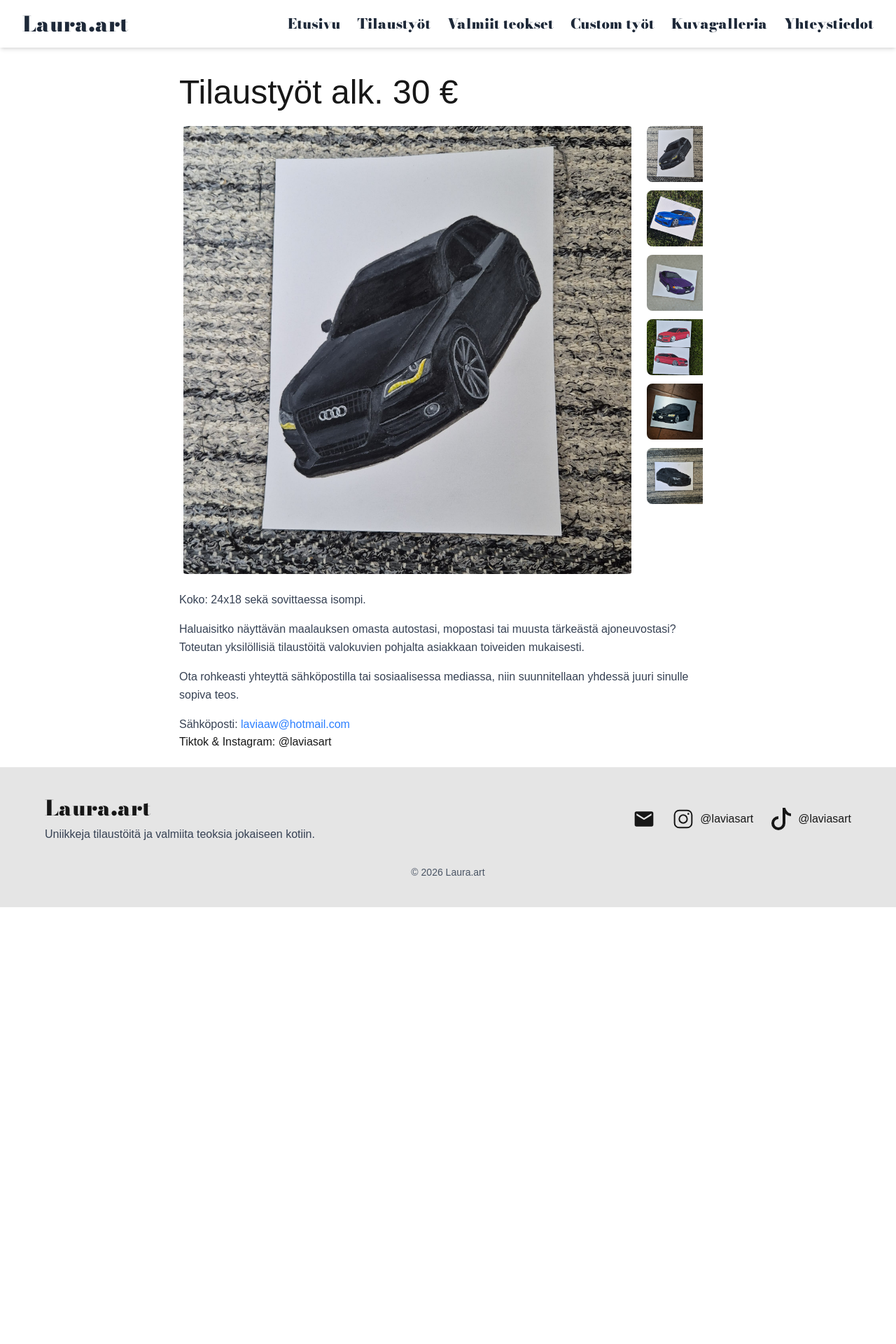
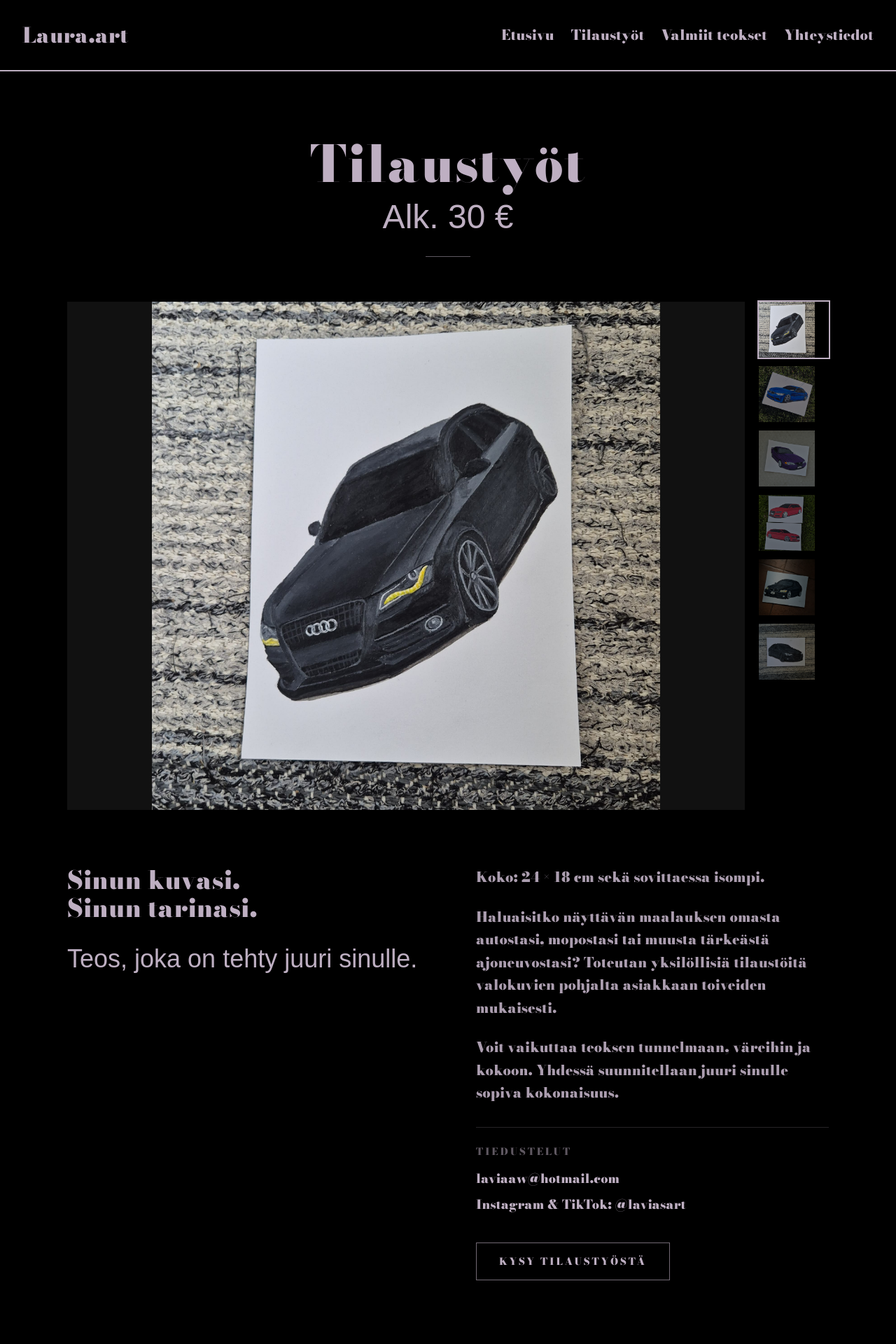
Before and after one commit to lavia1/laura.art, a Next.js app in the folder lavia-arts/: page /tilaustyot in a window 1280 px wide. Shown: the top 1920 px of the page at 70% size. Before the commit the page ends 1296 px from the top, so only its background shows below. Built offline with nearby package versions, Linux system fonts and the light colour scheme; a web font is replaced by a local one.

Commit message:
päivitys

```diff
--- a/lavia-arts/app/components/Footer.tsx
+++ b/lavia-arts/app/components/Footer.tsx
@@ -17,81 +17,116 @@ const mea = Mea_Culpa({
 
 export default function Footer() {
   return (
-        <footer id="yhteystiedot" className="bg-[#e5e5e5] py-10 px-8">
-            <div className="mx-auto max-w-6xl flex flex-col md:flex-row justify-between items-center gap-8">
+    <footer
+      id="yhteystiedot"
+      className="bg-black text-[#beafc2] px-8 py-16 border-t-2 border-[#beafc2] "
+    >
+      <div className="mx-auto max-w-6xl">
 
-                {/* Vasen puoli */}
-                <div className="text-center md:text-left">
-                    <h3 className= {`text-3xl font-semibold ${bodoni.className}`}>
+        <div className="flex flex-col md:flex-row justify-between gap-12">
+
+          {/* Vasen */}
+          <div className="max-w-md">
+            <h3
+              className={`${bodoni.className} text-5xl tracking-wide`}
+            >
               Laura.art
             </h3>
-                    <p className="mt-2 text-gray-700">
+
+            <p
+              className={`${mea.className} mt-5 text-3xl leading-relaxed opacity-90`}
+            >
               Uniikkeja tilaustöitä ja valmiita teoksia jokaiseen kotiin.
             </p>
           </div>
 
-                {/* Oikea puoli */}
-                <div className="flex flex-col items-center gap-3">
 
+          {/* Oikea */}
+          <div className="flex flex-col gap-5 md:min-w-[280px]">
 
-                    <div className="flex gap-6 items-center">
+            <p
+              className={`${bodoni.className} text-lg uppercase tracking-[0.25em] opacity-60`}
+            >
+              Ota yhteyttä
+            </p>
 
             {/* Email */}
             <a
-                            href="mailto:sinunposti@example.com"
-                            className="hover:scale-110 transition-transform"
-                            aria-label="Email"
+              href="mailto:laviaaw@gmail.com"
+              className="group flex items-center gap-4 transition-all duration-300 hover:translate-x-2"
             >
-                            <svg className="w-8 h-8" fill="currentColor" viewBox="0 0 24 24">
+              <svg
+                className="w-8 h-8 shrink-0"
+                fill="currentColor"
+                viewBox="0 0 24 24"
+              >
                 <path d="M20 4H4a2 2 0 00-2 2v12a2 2 0 002 2h16a2 2 0 002-2V6a2 2 0 00-2-2zm0 4l-8 5L4 8V6l8 5 8-5v2z" />
               </svg>
+
+              <span className={`${bodoni.className} text-2xl`}>
+                laviaaw@gmail.com
+              </span>
             </a>
+
 
             {/* Instagram */}
             <a
               href="https://www.instagram.com/laviasart/"
               target="_blank"
               rel="noopener noreferrer"
-  className="flex items-center gap-2 hover:scale-105 transition-transform"
-  aria-label="Instagram"
+              className="group flex items-center gap-4 transition-all duration-300 hover:translate-x-2"
             >
-  <svg className="w-8 h-8" fill="currentColor" viewBox="0 0 24 24">
+              <svg
+                className="w-8 h-8 shrink-0"
+                fill="currentColor"
+                viewBox="0 0 24 24"
+              >
                 <path d="M7.75 2h8.5A5.75 5.75 0 0122 7.75v8.5A5.75 5.75 0 0116.25 22h-8.5A5.75 5.75 0 012 16.25v-8.5A5.75 5.75 0 017.75 2zm0 1.5A4.25 4.25 0 003.5 7.75v8.5A4.25 4.25 0 007.75 20.5h8.5a4.25 4.25 0 004.25-4.25v-8.5A4.25 4.25 0 0016.25 3.5h-8.5z" />
                 <path d="M12 7a5 5 0 100 10 5 5 0 000-10zm0 1.5A3.5 3.5 0 1112 15.5 3.5 3.5 0 0112 8.5z" />
                 <circle cx="17.5" cy="6.5" r="1" />
               </svg>
 
-  <span>@laviasart</span>
+              <span className={`${bodoni.className} text-2xl`}>
+                @laviasart
+              </span>
             </a>
+
 
             {/* TikTok */}
             <a
               href="https://www.tiktok.com/@laviasart"
               target="_blank"
               rel="noopener noreferrer"
-  className="flex items-center gap-2 hover:scale-110 transition-transform"
-  aria-label="TikTok"
+              className="group flex items-center gap-4 transition-all duration-300 hover:translate-x-2"
             >
               <svg
-    xmlns="http://www.w3.org/2000/svg"
+                className="w-8 h-8 shrink-0"
+                fill="currentColor"
                 viewBox="0 0 16 16"
-    fill="currentColor"
-    className="w-8 h-8"
               >
                 <path d="M9 0h1.98c.144.715.54 1.617 1.235 2.512C12.895 3.389 13.797 4 15 4v2c-1.753 0-3.07-.814-4-1.829V11a5 5 0 1 1-5-5v2a3 3 0 1 0 3 3z" />
               </svg>
 
-  <span>@laviasart</span>
+              <span className={`${bodoni.className} text-2xl`}>
+                @laviasart
+              </span>
             </a>
-
-
 
           </div>
         </div>
+
+
+        {/* Alareuna */}
+        <div className="mt-16 pt-6 border-t border-[#beafc2]/20 flex flex-col sm:flex-row justify-between gap-3">
+          <p className={`${bodoni.className} text-xs opacity-50`}>
+            © {new Date().getFullYear()} Laura.art
+          </p>
+
+          <p className={`${bodoni.className} text-xs opacity-50`}>
+            Art &amp; creativity
+          </p>
         </div>
 
-            <div className="mt-8 text-center text-sm text-gray-600">
-                © {new Date().getFullYear()} Laura.art
       </div>
     </footer>
   );
--- a/lavia-arts/app/components/NavBar.tsx
+++ b/lavia-arts/app/components/NavBar.tsx
@@ -23,8 +23,8 @@ export default function NavBar() {
   const [menuOpen, setMenuOpen] = useState(false);
 
   return (
-    <nav className="bg-white text-gray-800 shadow-md">
-      <div className="mx-auto flex items-center justify-between px-4 py-4 md:px-8">
+    <nav className="bg-black text-[#beafc2] shadow-md border-b-2 border-[#beafc2] ">
+      <div className="mx-auto flex items-center justify-between px-6 py-8 md:px-8">
         {/* Logo */}
         <div className={`text-2xl md:text-3xl font-bold ${bodoni.className}`}>
           Laura.art
@@ -44,14 +44,6 @@ export default function NavBar() {
 
           <Link href="/valmiitmaalaukset" className="hover:text-gray-400">
             Valmiit teokset
-          </Link>
-
-          <Link href="/customtyot" className="hover:text-gray-400">
-            Custom työt
-          </Link>
-
-          <Link href="/kuvagalleria" className="hover:text-gray-400">
-            Kuvagalleria
           </Link>
 
           <a href="#yhteystiedot" className="hover:text-gray-400">
--- a/lavia-arts/app/page.tsx
+++ b/lavia-arts/app/page.tsx
@@ -18,7 +18,8 @@ const mea = Mea_Culpa({
 
 export default function Home() {
   return (
-    <div>
+    <div className="bg-black">
+
       {/* HERO */}
       <div className="relative w-full h-[60vh] md:h-[75vh] lg:h-[900px]">
         <Image
@@ -29,10 +30,11 @@ export default function Home() {
           className="object-cover"
         />
 
-        <div className="absolute inset-0 flex items-center justify-center text-white">
-          <div className="bg-gray-400/30 px-4 py-4 md:px-8 md:py-6 text-center mx-4 rounded-lg">
+        <div className="absolute inset-0 flex items-center justify-center text-[#beafc2]">
+          <div className="bg-black/50 px-16 py-16 w-full text-center">
+
             <h1
-              className={`text-5xl sm:text-6xl md:text-7xl lg:text-8xl font-bold tracking-wide ${bodoni.className}`}
+              className={`text-5xl sm:text-6xl md:text-7xl lg:text-8xl font-bold tracking-wide ${bodoni.className} [text-shadow:10px_10px_0px_rgba(0,0,0,0.15)]`}
             >
               Laura.art
             </h1>
@@ -40,107 +42,88 @@ export default function Home() {
             <p
               className={`mt-2 text-3xl sm:text-4xl md:text-5xl lg:text-6xl ${mea.className}`}
             >
-              Tilaustöitä, luontomaalauksia ja muuta taidetta
+              Tilaustyöt, maalaukset & muu taide
             </p>
+
           </div>
         </div>
       </div>
 
-      {/* SISÄLTÖ */}
-      <div className="bg-white px-4 py-10 md:px-10 lg:px-20">
-        <div className="grid grid-cols-1 md:grid-cols-2 xl:grid-cols-3 gap-8">
-          {/* Tilaustyöt */}
-          <div>
+
+      {/* TILAUSTYÖT */}
+      <section
+        id="tilaustyot"
+        className="bg-black text-[#beafc2] px-8 py-24 md:py-20"
+      >
+
+        {/* Otsikko */}
+        <div className="text-center mb-20 md:mb-20">
+          <h2
+            className={`text-5xl sm:text-6xl md:text-7xl ${bodoni.className} tracking-wide`}
+          >
+            Tilaustyöt
+          </h2>
+
+          <div className="mx-auto mt-6 w-16 h-px bg-[#beafc2]/50" />
+        </div>
+
+
+        {/* Kuva + teksti */}
+        <div className="mx-auto max-w-6xl grid grid-cols-1 md:grid-cols-2 gap-12 md:gap-20 items-center">
+
+          {/* Vasen – kuva */}
+          <div className="relative w-full aspect-[4/5] overflow-hidden">
+            <Image
+              src="/traktori.jpeg"
+              alt="Laura.art tilaustyö"
+              fill
+                sizes="(max-width: 768px) 100vw, 50vw"
+              className="object-cover transition-transform duration-700 hover:scale-105"
+            />
+          </div>
+
+
+          {/* Oikea – teksti */}
+          <div className="max-w-xl">
+
+            <h3
+              className={`${bodoni.className} text-3xl md:text-4xl mb-8`}
+            >
+              Sinun näköisesi teos
+            </h3>
+
+            <p
+              className={`${bodoni.className} text-lg md:text-2xl leading-relaxed opacity-90`}
+            >
+              Haluaisitko kotiisi teoksen, joka on suunniteltu
+              juuri sinulle tai lähimmäisellesi?
+            </p>
+
+            <p
+              className={`${bodoni.className} mt-6 text-lg md:text-2xl leading-relaxed opacity-90`}
+            >
+              Teen tilaustöitä autoista, traktoreista, rekoista sekä mopoista. Pääasiallisesti ilman taustaa, mutta taustankin kanssa on mahdollista!
+            </p>
+
+            <p
+              className={`${mea.className} mt-8 text-lg md:text-4xl`}
+            >
+              Tehdään jotain ainutlaatuista.
+            </p>
+
             <a
               href="/tilaustyot"
-              className="relative overflow-hidden rounded-lg group block aspect-[4/3]"
+              className={`inline-block mt-10 border border-[#beafc2]/60 px-8 py-4 text-sm tracking-[0.2em] uppercase transition-all duration-300 hover:bg-[#beafc2] hover:text-black ${bodoni.className}`}
             >
-              <Image
-                src="/sininenbw.jpg"
-                alt="Tilaustyöt"
-                fill
-                className="object-cover transition-transform duration-300 group-hover:scale-105"
-              />
-
-              <div className="absolute top-0 left-0 w-full bg-black/60 py-3 flex justify-center">
-                <span
-                  className={`text-white text-3xl sm:text-4xl md:text-5xl lg:text-6xl px-4 py-2 font-semibold ${mea.className}`}
-                >
-                  Tilaustyöt
-                </span>
-              </div>
+              Tutustu tilaustöihin
             </a>
 
-            <p
-              className={`mt-4 text-center text-base md:text-lg lg:text-xl ${bodoni.className}`}
-            >
-              Onko lahjaidea hakusessa tai haluaisitko muuten oman menopelin
-              koristeeksi? Toteutan yksilöllisiä tilaustöitä toiveiden mukaan.
-            </p>
           </div>
 
-          {/* Valmiit teokset */}
-          <div>
-            <a
-              href="/valmiitmaalaukset"
-              className="relative overflow-hidden rounded-lg group block aspect-[4/3]"
-            >
-              <Image
-                src="/talvimaisema.jpeg"
-                alt="Valmiit teokset"
-                fill
-                className="object-cover transition-transform duration-300 group-hover:scale-105"
-              />
+        </div>
 
-              <div className="absolute top-0 left-0 w-full bg-black/60 py-3 flex justify-center">
-                <span
-                  className={`text-white text-3xl sm:text-4xl md:text-5xl lg:text-6xl px-4 py-2 font-semibold ${mea.className}`}
-                >
-                  Valmiit teokset
-                </span>
-              </div>
-            </a>
+      </section>
 
-            <p
-              className={`mt-4 text-center text-base md:text-lg lg:text-xl ${bodoni.className}`}
-            >
-              Tutustu valmiisiin maalauksiin ja löydä kotiisi tai lahjaksi
-              sopiva uniikki taideteos.
-            </p>
-          </div>
-
-          {/* Custom työt */}
-          <div>
-            <a
-              href="/custom"
-              className="relative overflow-hidden rounded-lg group block aspect-[4/3]"
-            >
-              <Image
-                src="/bmwlogot.jpeg"
-                alt="Custom työt"
-                fill
-                className="object-cover transition-transform duration-300 group-hover:scale-105"
-              />
-
-              <div className="absolute top-0 left-0 w-full bg-black/60 py-3 flex justify-center">
-                <span
-                  className={`text-white text-3xl sm:text-4xl md:text-5xl lg:text-6xl px-4 py-2 font-semibold ${mea.className}`}
-                >
-                  Custom työt
-                </span>
-              </div>
-            </a>
-
-            <p
-              className={`mt-4 text-center text-base md:text-lg lg:text-xl ${bodoni.className}`}
-            >
-              Teen myös täysin uniikkeja tilaustöitä auton logoihin,
-              mittaristoihin ja muihin yksityiskohtiin asiakkaan toiveiden
-              mukaan.
-            </p>
-          </div>
-        </div>
-      </div>
     </div>
   );
 }
--- a/lavia-arts/app/tilaustyot/page.tsx
+++ b/lavia-arts/app/tilaustyot/page.tsx
@@ -32,75 +32,159 @@ export default function Tilaustyot() {
   const [selectedImage, setSelectedImage] = useState(images[0]);
 
   return (
-    <div className="max-w-6xl mx-auto px-4 py-6">
-      <h1 className={`text-4xl md:text-5xl font-bold mt-4 mb-6 ${mea.className}`}>
-        Tilaustyöt alk. 30 €
+    <main className="min-h-screen bg-black text-[#beafc2]">
+
+      {/* OTSIKKO */}
+      <section className="px-8 pt-24 pb-16 text-center">
+
+        <h1
+          className={`${bodoni.className} text-5xl sm:text-6xl md:text-7xl tracking-wide`}
+        >
+          Tilaustyöt
         </h1>
 
-      <div className="grid gap-4 md:grid-cols-[1fr_100px]">
-        {/* Iso kuva */}
-        <div className="overflow-hidden rounded-xl bg-white">
+        <p
+          className={`${mea.className} mt-4 text-3xl sm:text-4xl md:text-5xl`}
+        >
+          Alk. 30 €
+        </p>
+
+        <div className="mx-auto mt-8 w-16 h-px bg-[#beafc2]/50" />
+
+      </section>
+
+
+      {/* GALLERIA */}
+      <section className="mx-auto max-w-6xl px-8 pb-24">
+
+        <div className="grid grid-cols-1 md:grid-cols-[1fr_100px] gap-5">
+
+          {/* ISO KUVA */}
+          <div className="relative overflow-hidden bg-[#111] aspect-[4/3]">
+
             <Image
               src={selectedImage}
-            alt="Valittu kuva"
-            width={1200}
-            height={800}
+              alt="Laura.art tilaustyö"
+              fill
               priority
-            className="w-full max-h-[80vh] object-contain"
+              sizes="(max-width: 768px) 100vw, calc(100vw - 160px)"
+              className="object-contain transition-opacity duration-500"
             />
+
           </div>
 
-        {/* Pikkukuvat */}
-        <div className="flex md:flex-col gap-3 overflow-x-auto md:overflow-visible pb-2">
+
+          {/* PIKKUKUVAT */}
+          <div className="flex md:flex-col gap-3 overflow-x-auto md:overflow-visible">
+
             {images.map((image) => (
               <button
                 key={image}
                 onClick={() => setSelectedImage(image)}
-              className={`shrink-0 overflow-hidden rounded-lg transition-all ${
+                className={`
+                  relative shrink-0 overflow-hidden
+                  transition-all duration-300
+                  ${
                     selectedImage === image
-                  ? "border-white"
-                  : "border-swhite"
-              }`}
+                      ? "ring-2 ring-[#beafc2]"
+                      : "opacity-50 hover:opacity-100"
+                  }
+                `}
               >
                 <Image
                   src={image}
-                alt="Pikkukuva"
+                  alt="Tilaustyön pikkukuva"
                   width={80}
                   height={80}
-                className="w-16 h-16 md:w-20 md:h-20 object-cover"
+                  className="w-20 h-20 object-cover"
                 />
               </button>
             ))}
-        </div>
+
           </div>
 
-      <div className="mt-6 max-w-3xl">
-        <p className="text-gray-700 leading-relaxed mb-4">
-          Koko: 24x18 sekä sovittaessa isompi.
+        </div>
+
+
+        {/* TEKSTIOSIO */}
+        <div className="mt-20 grid grid-cols-1 md:grid-cols-2 gap-12 md:gap-20">
+
+          {/* Vasen */}
+          <div>
+
+            <h2
+              className={`${bodoni.className} text-3xl md:text-4xl mb-6`}
+            >
+              Sinun kuvasi.
+              <br />
+              Sinun tarinasi.
+            </h2>
+
+            <p
+              className={`${mea.className} text-3xl md:text-4xl leading-relaxed`}
+            >
+              Teos, joka on tehty juuri sinulle.
             </p>
 
-        <p className="text-gray-700 leading-relaxed mb-4">
-          Haluaisitko näyttävän maalauksen omasta autostasi, mopostasi tai
-          muusta tärkeästä ajoneuvostasi? Toteutan yksilöllisiä tilaustöitä
-          valokuvien pohjalta asiakkaan toiveiden mukaisesti.
+          </div>
+
+
+          {/* Oikea */}
+          <div className={`${bodoni.className} text-lg md:text-xl leading-relaxed`}>
+
+            <p className="mb-6 opacity-90">
+              Koko: 24 × 18 cm sekä sovittaessa isompi.
             </p>
 
-        <p className="text-gray-700 leading-relaxed mb-4">
-          Ota rohkeasti yhteyttä sähköpostilla tai sosiaalisessa mediassa,
-          niin suunnitellaan yhdessä juuri sinulle sopiva teos.
+            <p className="mb-6 opacity-90">
+              Haluaisitko näyttävän maalauksen omasta autostasi,
+              mopostasi tai muusta tärkeästä ajoneuvostasi?
+              Toteutan yksilöllisiä tilaustöitä valokuvien pohjalta
+              asiakkaan toiveiden mukaisesti.
             </p>
 
-        <p className="text-gray-700 leading-relaxed">
-          Sähköposti:{" "}
+            <p className="mb-8 opacity-90">
+              Voit vaikuttaa teoksen tunnelmaan, väreihin ja
+              kokoon. Yhdessä suunnitellaan juuri sinulle sopiva
+              kokonaisuus.
+            </p>
+
+
+            {/* Yhteystiedot */}
+            <div className="border-t border-[#beafc2]/20 pt-6">
+
+              <p className="text-sm uppercase tracking-[0.2em] opacity-50 mb-3">
+                Tiedustelut
+              </p>
+
               <a
                 href="mailto:laviaaw@hotmail.com"
-            className="text-blue-500 hover:underline"
+                className="inline-block text-lg hover:opacity-60 transition-opacity"
               >
                 laviaaw@hotmail.com
               </a>
+
+              <p className="mt-2 text-lg">
+                Instagram & TikTok: @laviasart
               </p>
-        <p>Tiktok & Instagram: @laviasart</p>
+
             </div>
+
+
+            {/* Nappi */}
+            <a
+              href="mailto:laviaaw@hotmail.com"
+              className="inline-block mt-10 border border-[#beafc2]/60 px-8 py-4 text-sm tracking-[0.2em] uppercase transition-all duration-300 hover:bg-[#beafc2] hover:text-black"
+            >
+              Kysy tilaustyöstä
+            </a>
+
           </div>
+
+        </div>
+
+      </section>
+
+    </main>
   );
 }
```
Also changed, not shown: lavia-arts/public/traktori.jpeg (added). Lines whose indentation alone changed are shown as unchanged.
